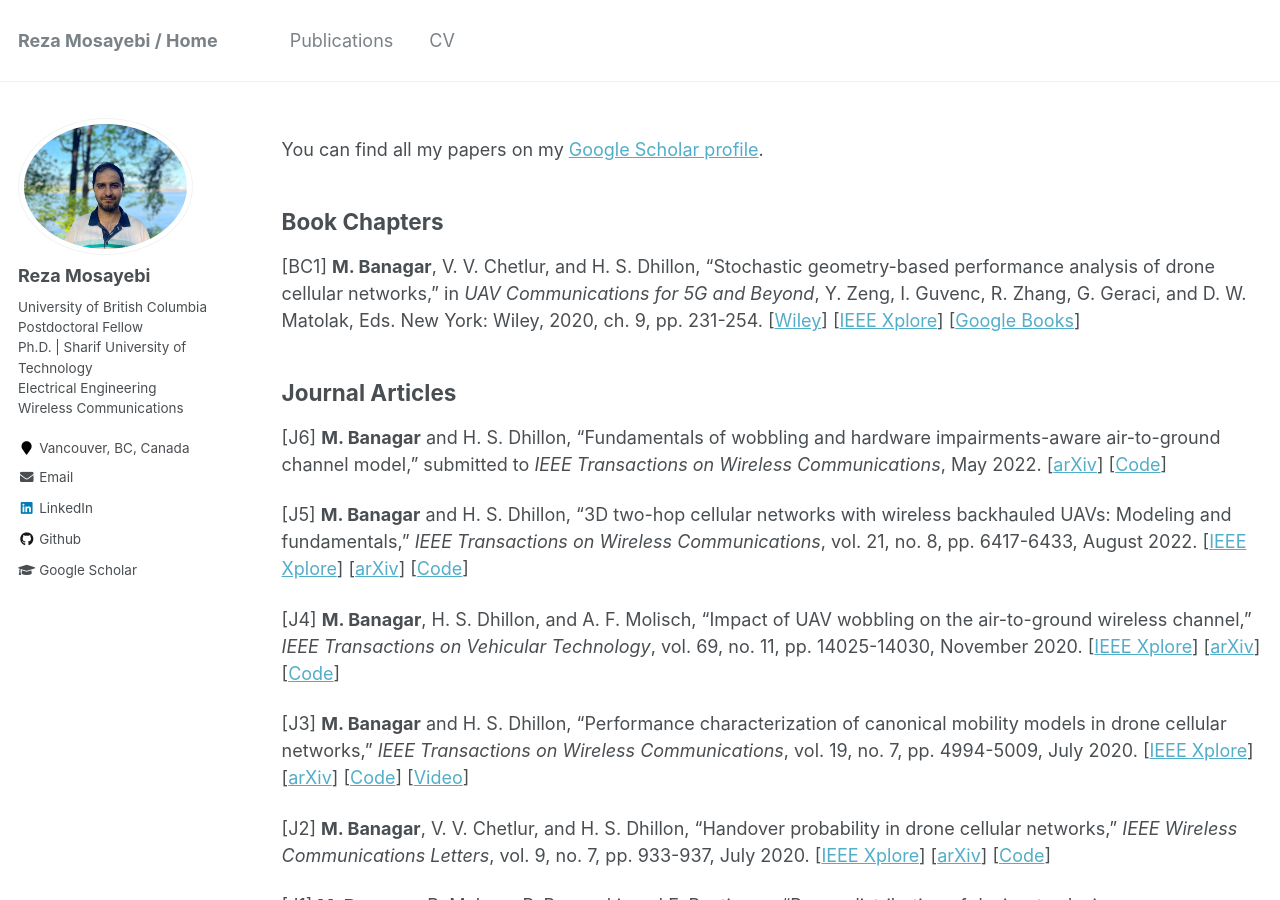
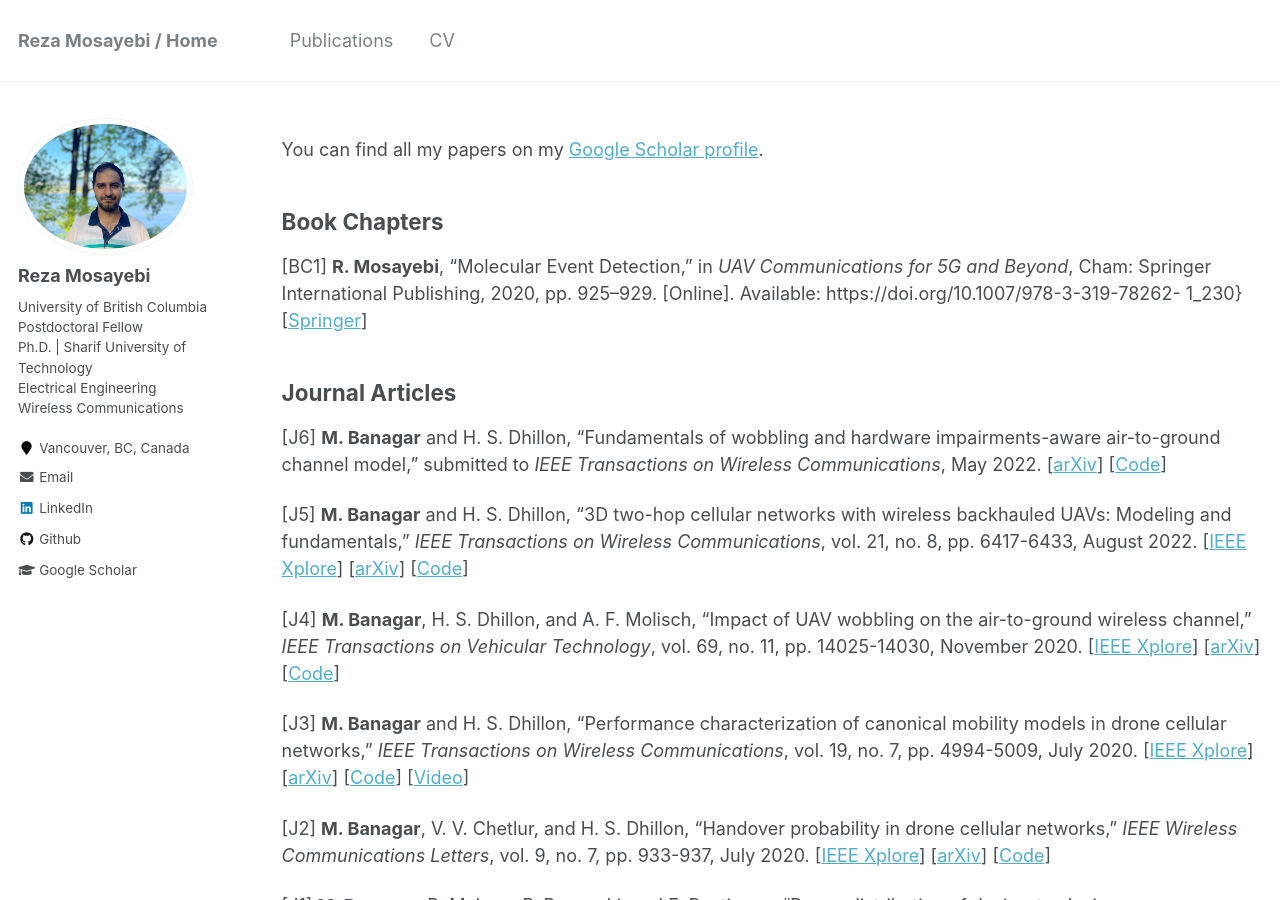
Before and after one commit to rmosayebi/rmosayebi.github.io, a Jekyll site: the page built from _pages/publications.md, in a window 1280 px wide and 900 px high. Built offline with Jekyll 4.4.1, drawn with Linux system fonts in a browser that asks for light colours.

Commit message:
Initial commit

```diff
--- a/_pages/publications.md
+++ b/_pages/publications.md
@@ -11,7 +11,7 @@ You can find all my papers on my [Google Scholar profile](https://scholar.google
 Book Chapters
 ---------------------
 
-[BC1] **M. Banagar**, V. V. Chetlur, and H. S. Dhillon, "Stochastic geometry-based performance analysis of drone cellular networks," in *UAV Communications for 5G and Beyond*, Y. Zeng, I. Guvenc, R. Zhang, G. Geraci, and D. W. Matolak, Eds. New York: Wiley, 2020, ch. 9, pp. 231-254. [[Wiley](https://onlinelibrary.wiley.com/doi/abs/10.1002/9781119575795.ch9)] [[IEEE Xplore](https://ieeexplore.ieee.org/abstract/document/9295065)] [[Google Books](https://www.google.com/books/edition/UAV_Communications_for_5G_and_Beyond/8W0NEAAAQBAJ?hl=en&gbpv=1&pg=PA233&printsec=frontcover)]
+[BC1] **R. Mosayebi**, "Molecular Event Detection," in *UAV Communications for 5G and Beyond*, Cham: Springer International Publishing,  2020,  pp. 925--929. [Online].  Available: https://doi.org/10.1007/978-3-319-78262- 1\_230} [[Springer](https://link.springer.com/referenceworkentry/10.1007/978-3-319-78262-1_230)]
 
 Journal Articles
 ---------------------
```
